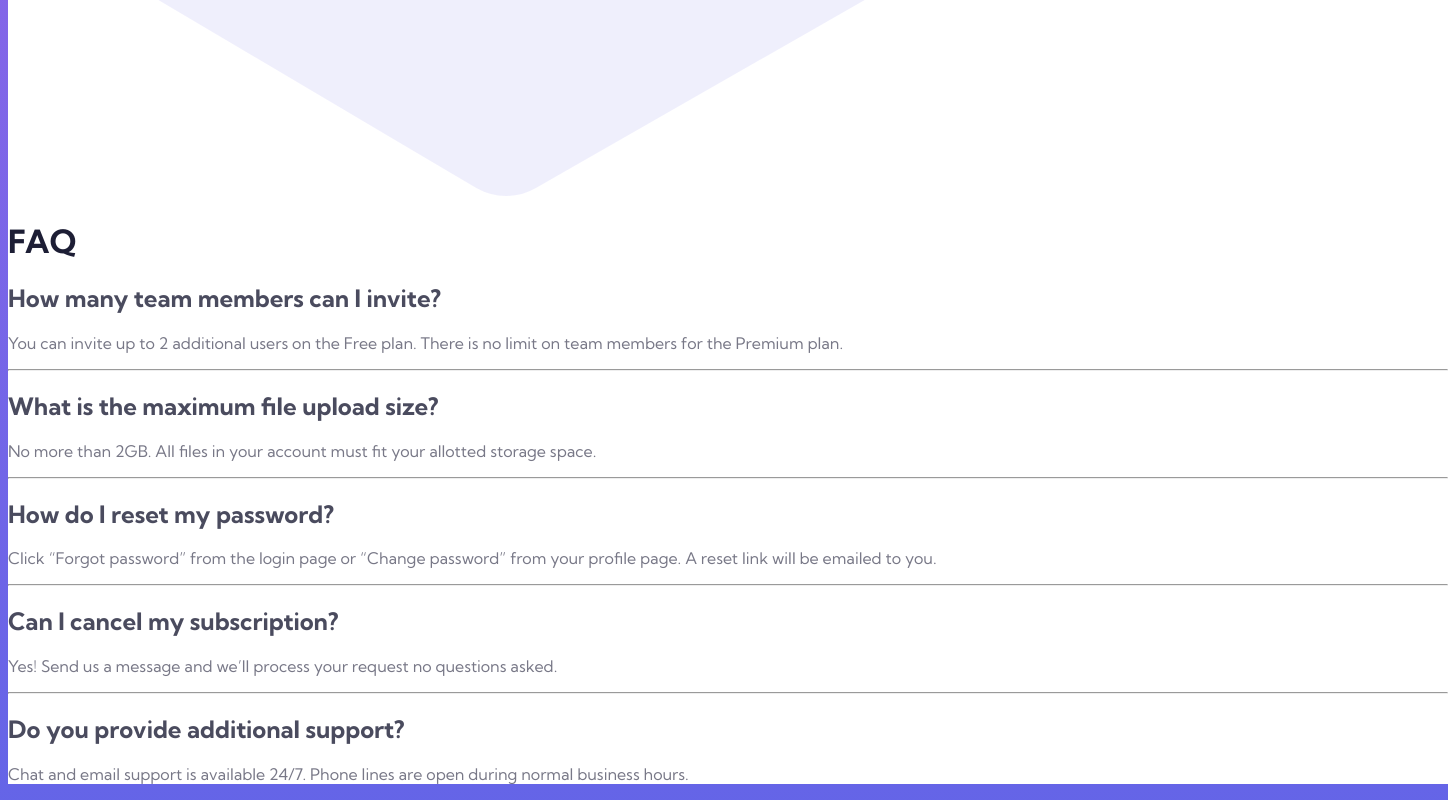
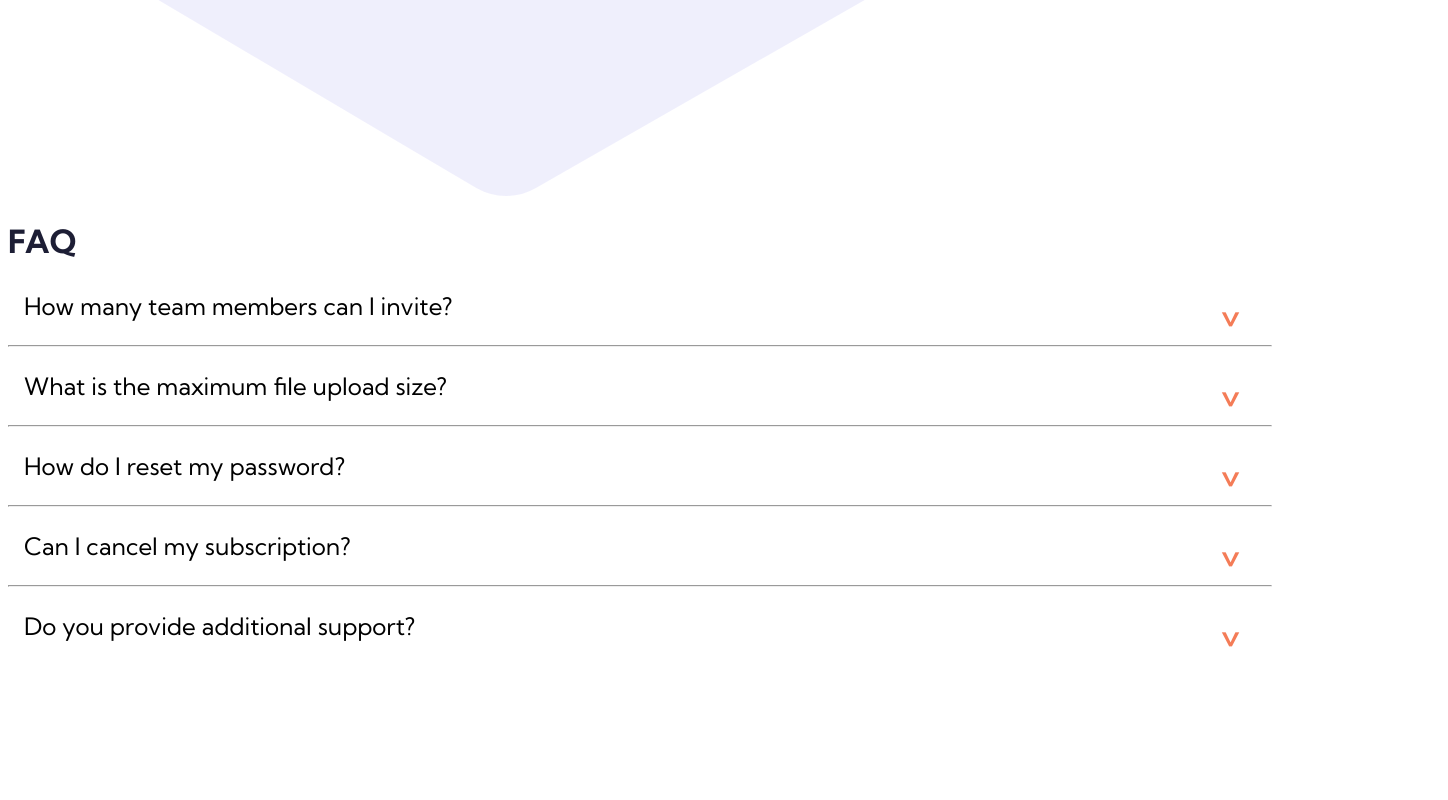
Before and after one commit to casserole27/FMFAQaccordiancardmain, a plain HTML site: page index.html in a window 1280 px wide. Shown: the part 1120-1920 px from the top of the page, 1448 px wide, since content can reach past the window. After the commit the page ends 1785 px from the top, so only its background shows below. Drawn offline with Linux system fonts and the light colour scheme.

Commit message:
Accordian markup and styling
I began learning how to do the accordian and coding accordingly: structure, then styling.

```diff
--- a/accordiancard.css
+++ b/accordiancard.css
@@ -13,7 +13,7 @@ March 2022
     --question-text-color: hsl(237, 12%, 33%);
     --answer-text-color: hsl(240, 6%, 50%);
     --text-color: hsl(238, 29%, 16%);
-    --text-color: hsl(14, 88%, 65%);
+    --sign-color: hsl(14, 88%, 65%);
     --divider-color: hsl(240, 5%, 91%);
   }
 
@@ -22,33 +22,96 @@ March 2022
 
 body {
     font-family: 'Kumbh Sans', sans-serif;
-    background: linear-gradient(hsl(273, 75%, 66%), hsl(240, 73%, 65%));
+    /*background: linear-gradient(hsl(273, 75%, 66%), hsl(240, 73%, 65%));*/
 }
 
 h1 {
     color: var(--bold-text-color);
     font-weight: 700;
+    text-align: left;
 }
 
 h2 {
     color: var(--question-text-color);
+    text-align: left;
 }
 
 p {
     color: var(--answer-text-color);
+    text-align: left;
 }
 
 hr {
     color: var(--divider-color);
 }
 
+/****** ACCORDIAN STYLING ******/
+
+.accordian {
+    /*width: 800px;
+    margin: 90px auto;
+    color: black;
+    padding: 45px 45px;*/
+    background: white;
+}
+
+/* setting up functionality
+/* set position property for each container
+/* that holds label and content to relative
+/* can position children relative to it*/
+
+.container {
+    position: relative;
+    margin: 1rem 1rem
+}
+
+
+/* positions labels relative to the container*/
+
+.label {
+    position: relative;
+    padding: .5rem 0;
+    font-size: 1.5em;
+    cursor: pointer;
+}
+
+/* adding ^ */
+
+.label::before {
+    content: '^';
+    color: var(--sign-color);
+    font-size: 1.5em;
+    font-weight: 700;
+    position: absolute;
+    right: 1rem;
+    transform: rotate(180deg);
+    /*top: 50%;*/
+    /*transform: translateY(-50%);*/
+
+}
+
+.content {
+    position: relative;
+    background: white;
+    height: 0;
+    font-size: 1em;
+    text-align: left;
+    /*width: 780px;*/
+    overflow: hidden;
+    transition: 0.5s;
+}
+
+
+
+
+
 
 /****** CARD STYLING ******/
 
-.card {
+/*.card {
     width: 1440px;
     background-color: white;
-}
+}*/
 
 /*
 # Front-end Style Guide
--- a/index.html
+++ b/index.html
@@ -36,32 +36,37 @@ March 2022
 <img src="images/bg-pattern-desktop.svg" class="desktopbg" id="desktopbg" alt="background illustration">
 
 
-<h1 class="title" id="title">FAQ</h1>
-
-  <h2 class="qone" id="qone">How many team members can I invite?</h2>
-  <p class="qoneanswer" id="qoneanswer">You can invite up to 2 additional users on the Free plan. There is no limit on
-  team members for the Premium plan.</p>
-
+<div class="accordion-body">
+<div class="accordion">
+  <h1 class="title" id="title">FAQ</h1>
+  <div class="container">
+    <div class="label">How many team members can I invite?</div>
+    <div class="content">You can invite up to 2 additional users on the Free plan. There is no limit on
+    team members for the Premium plan.</div>
+  </div>
   <hr>
-
-  <h2 class="qtwo" id="qtwo">What is the maximum file upload size?</h2>
-  <p class="qtwoasnwer" id="qtwoanswer">No more than 2GB. All files in your account must fit your allotted storage space.</p>
-
+  <div class="container">
+    <div class="label">What is the maximum file upload size?</div>
+    <div class="content">No more than 2GB. All files in your account must fit your allotted storage space.</div>
+  </div>
   <hr>
-
-  <h2 class="qthree" id="qthree">How do I reset my password?</h2>
-  <p class="qthreeanswer" id="qthreeanswer">Click “Forgot password” from the login page or “Change password” from your profile page.
-  A reset link will be emailed to you.</p>
-
+  <div class="container">
+    <div class="label">How do I reset my password?</div>
+    <div class="content">Click “Forgot password” from the login page or “Change password” from your profile page.
+    A reset link will be emailed to you.</div>
+  </div>
   <hr>
-
-  <h2 class="qfour" id="qfour">Can I cancel my subscription?</h2>
-  <p class="qfouranswer id="qfouranswer>Yes! Send us a message and we’ll process your request no questions asked.</p>
-
+  <div class="container">
+    <div class="label">Can I cancel my subscription?</div>
+    <div class="content">Yes! Send us a message and we’ll process your request no questions asked.</div>
+  </div>
   <hr>
-
-  <h2 class="qfive" id="qfive">Do you provide additional support?</h2>
-  <p class="qfiveanswer" id="qfiveanswer">Chat and email support is available 24/7. Phone lines are open during normal business hours.</p>
+  <div class="container">
+    <div class="label">Do you provide additional support?</div>
+    <div class="content">Chat and email support is available 24/7. Phone lines are open during normal business hours.</div>
+  </div>
+</div>
+</div>
 
 </main>
 </body>
```
Also changed, not shown: 1 other file.
